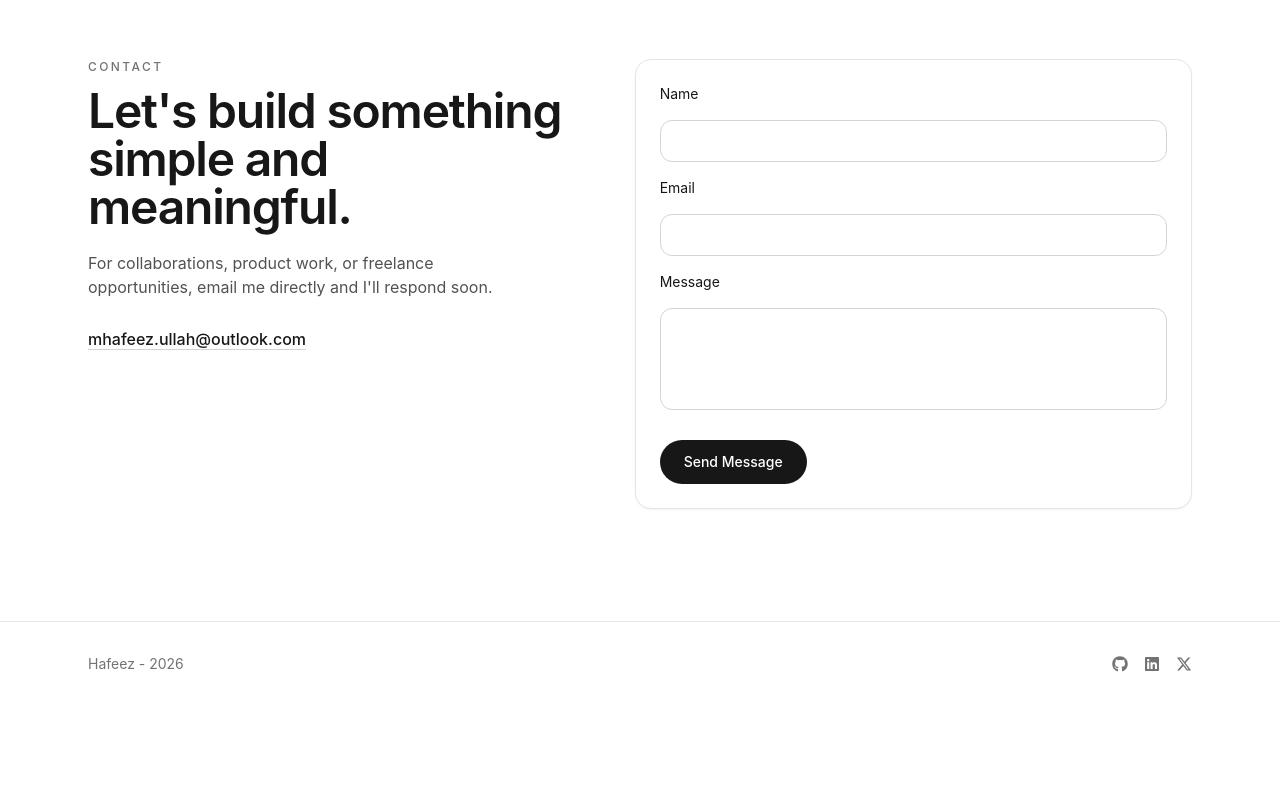
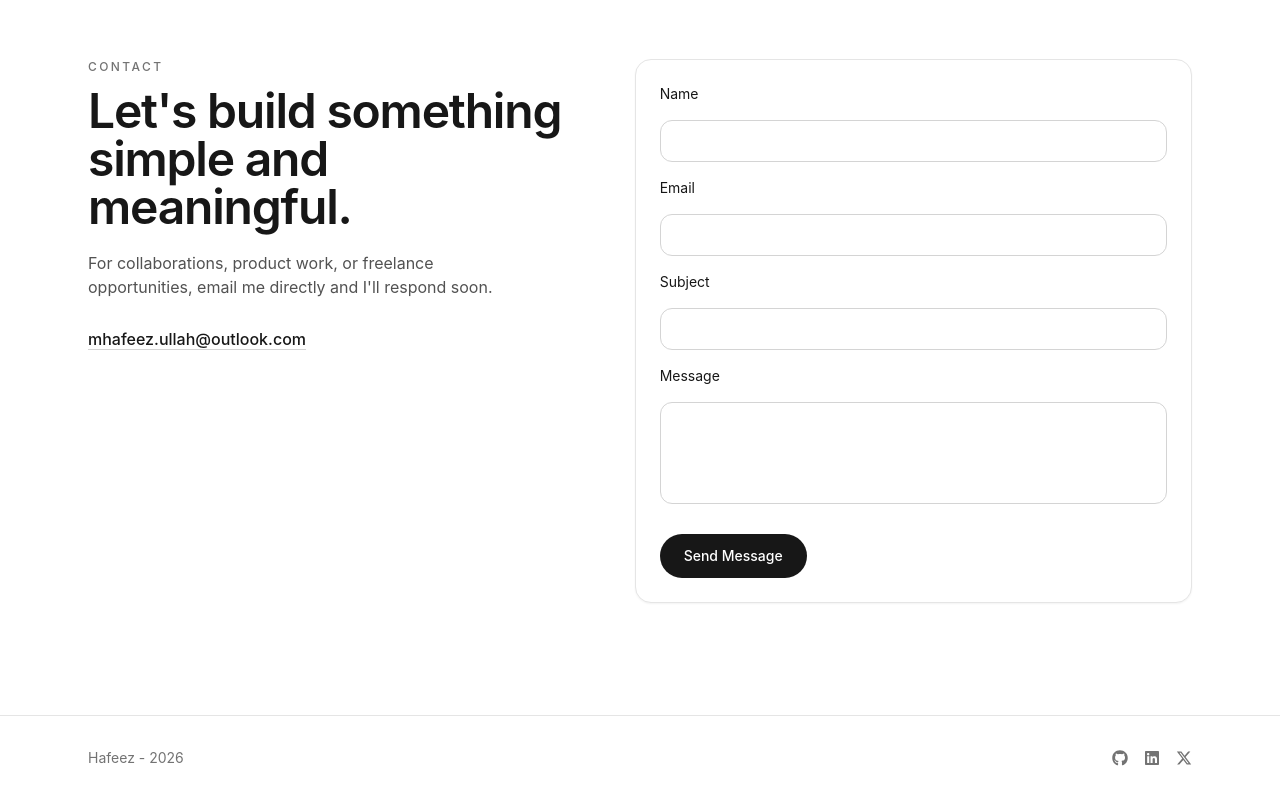
Before and after one commit to hafeez-developer/Portfolio, a React (Vite) app: page / in a window 1280 px wide. Shown: the part 2647-3447 px from the top of the page. Before the commit the page ends 3353 px from the top, so only its background shows below. Built offline with nearby package versions, Linux system fonts and the light colour scheme.

Commit message:
Enhance Contact component; add form validation, error handling, and async message sending feedback

```diff
--- a/src/sections/Contact.jsx
+++ b/src/sections/Contact.jsx
@@ -2,16 +2,70 @@ import { useState } from "react";
 import { motion, useReducedMotion } from "framer-motion";
 import { fadeUp, staggerContainer } from "../motion/variants";
 
+const initialForm = { name: "", email: "", subject: "", message: "" };
+
+const emailPattern = /^[^\s@]+@[^\s@]+\.[^\s@]+$/;
+
 export default function Contact() {
   const reduceMotion = useReducedMotion();
-  const [form, setForm] = useState({ name: "", email: "", message: "" });
-  const [submitted, setSubmitted] = useState(false);
+  const [form, setForm] = useState(initialForm);
+  const [errors, setErrors] = useState({});
+  const [status, setStatus] = useState({ type: "", message: "" });
+  const [isSending, setIsSending] = useState(false);
 
-  const handleSubmit = (event) => {
+  const validate = () => {
+    const nextErrors = {};
+
+    if (!form.name.trim()) nextErrors.name = "Name is required.";
+    if (!form.email.trim()) nextErrors.email = "Email is required.";
+    if (form.email.trim() && !emailPattern.test(form.email.trim())) {
+      nextErrors.email = "Please enter a valid email address.";
+    }
+    if (!form.subject.trim()) nextErrors.subject = "Subject is required.";
+    if (!form.message.trim()) nextErrors.message = "Message is required.";
+
+    return nextErrors;
+  };
+
+  const handleSubmit = async (event) => {
     event.preventDefault();
-    setSubmitted(true);
-    setForm({ name: "", email: "", message: "" });
-    window.setTimeout(() => setSubmitted(false), 3200);
+
+    const validationErrors = validate();
+    setErrors(validationErrors);
+    setStatus({ type: "", message: "" });
+
+    if (Object.keys(validationErrors).length > 0) return;
+
+    setIsSending(true);
+
+    try {
+      const response = await fetch("/api/contact", {
+        method: "POST",
+        headers: { "Content-Type": "application/json" },
+        body: JSON.stringify({
+          name: form.name.trim(),
+          email: form.email.trim(),
+          subject: form.subject.trim(),
+          message: form.message.trim(),
+        }),
+      });
+
+      const result = await response.json();
+
+      if (!response.ok) {
+        throw new Error(result?.error || "Failed to send message.");
+      }
+
+      setForm(initialForm);
+      setStatus({ type: "success", message: "Thanks! Your message has been sent successfully." });
+    } catch (error) {
+      setStatus({
+        type: "error",
+        message: error.message || "Unable to send message right now. Please try again later.",
+      });
+    } finally {
+      setIsSending(false);
+    }
   };
 
   return (
@@ -52,9 +106,13 @@ export default function Contact() {
                 name="name"
                 required
                 value={form.name}
-                onChange={(event) => setForm((prev) => ({ ...prev, name: event.target.value }))}
+                onChange={(event) => {
+                  setForm((prev) => ({ ...prev, name: event.target.value }));
+                  setErrors((prev) => ({ ...prev, name: "" }));
+                }}
                 className="input-field"
               />
+              {errors.name && <p className="text-sm text-red-600 dark:text-red-400">{errors.name}</p>}
 
               <label className="block text-sm" htmlFor="email">
                 Email
@@ -65,9 +123,29 @@ export default function Contact() {
                 type="email"
                 required
                 value={form.email}
-                onChange={(event) => setForm((prev) => ({ ...prev, email: event.target.value }))}
+                onChange={(event) => {
+                  setForm((prev) => ({ ...prev, email: event.target.value }));
+                  setErrors((prev) => ({ ...prev, email: "" }));
+                }}
                 className="input-field"
               />
+              {errors.email && <p className="text-sm text-red-600 dark:text-red-400">{errors.email}</p>}
+
+              <label className="block text-sm" htmlFor="subject">
+                Subject
+              </label>
+              <input
+                id="subject"
+                name="subject"
+                required
+                value={form.subject}
+                onChange={(event) => {
+                  setForm((prev) => ({ ...prev, subject: event.target.value }));
+                  setErrors((prev) => ({ ...prev, subject: "" }));
+                }}
+                className="input-field"
+              />
+              {errors.subject && <p className="text-sm text-red-600 dark:text-red-400">{errors.subject}</p>}
 
               <label className="block text-sm" htmlFor="message">
                 Message
@@ -78,18 +156,29 @@ export default function Contact() {
                 rows={4}
                 required
                 value={form.message}
-                onChange={(event) => setForm((prev) => ({ ...prev, message: event.target.value }))}
+                onChange={(event) => {
+                  setForm((prev) => ({ ...prev, message: event.target.value }));
+                  setErrors((prev) => ({ ...prev, message: "" }));
+                }}
                 className="input-field resize-none"
               />
+              {errors.message && <p className="text-sm text-red-600 dark:text-red-400">{errors.message}</p>}
             </div>
 
-            <button type="submit" className="btn-primary mt-6">
-              Send Message
+            <button type="submit" className="btn-primary mt-6" disabled={isSending}>
+              {isSending ? "Sending..." : "Send Message"}
             </button>
 
-            {submitted && (
-              <p className="mt-4 text-sm text-neutral-500 dark:text-neutral-400" role="status">
-                Thanks. Your message has been recorded locally for now.
+            {status.message && (
+              <p
+                className={`mt-4 text-sm ${
+                  status.type === "error"
+                    ? "text-red-600 dark:text-red-400"
+                    : "text-green-600 dark:text-green-400"
+                }`}
+                role="status"
+              >
+                {status.message}
               </p>
             )}
           </motion.form>
```
